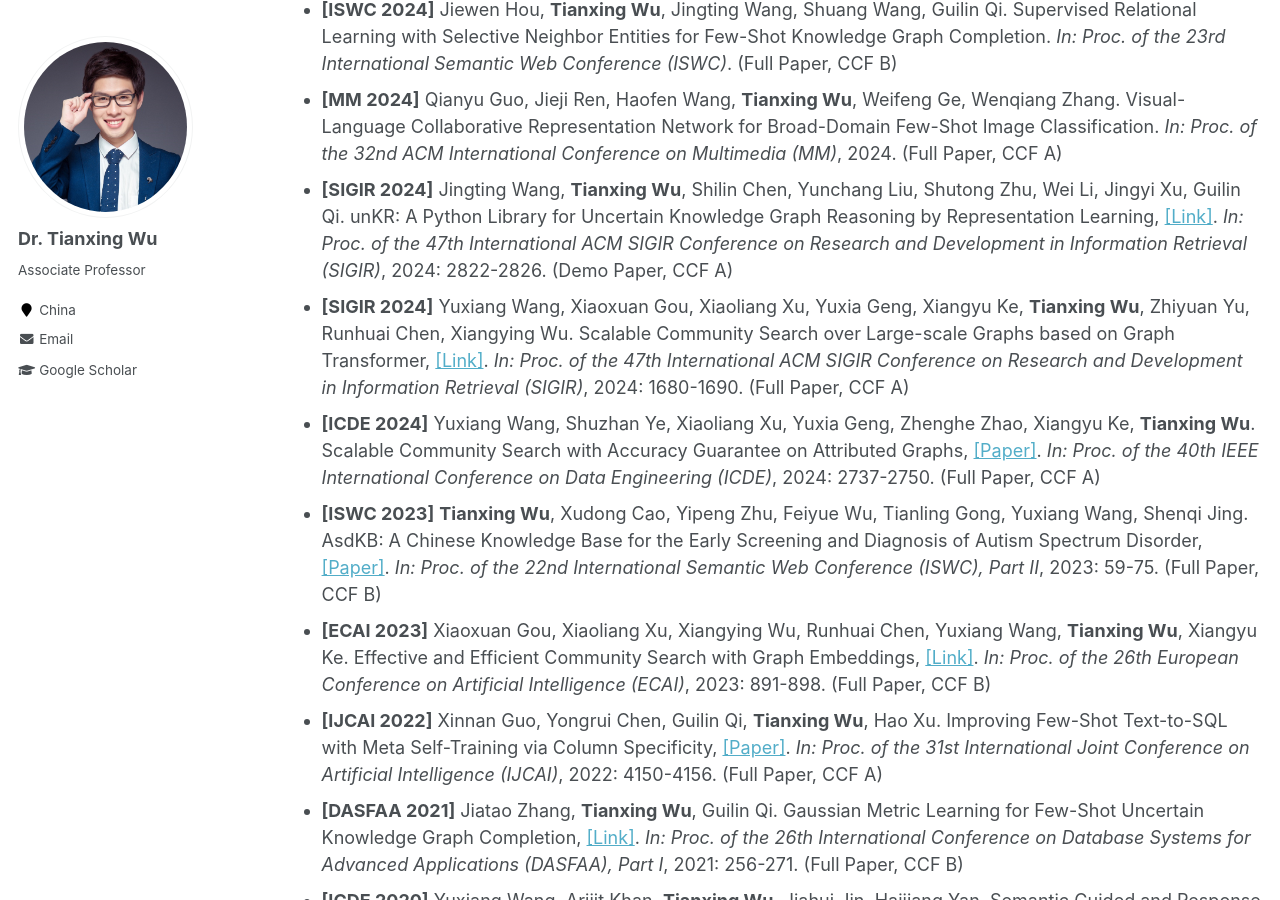
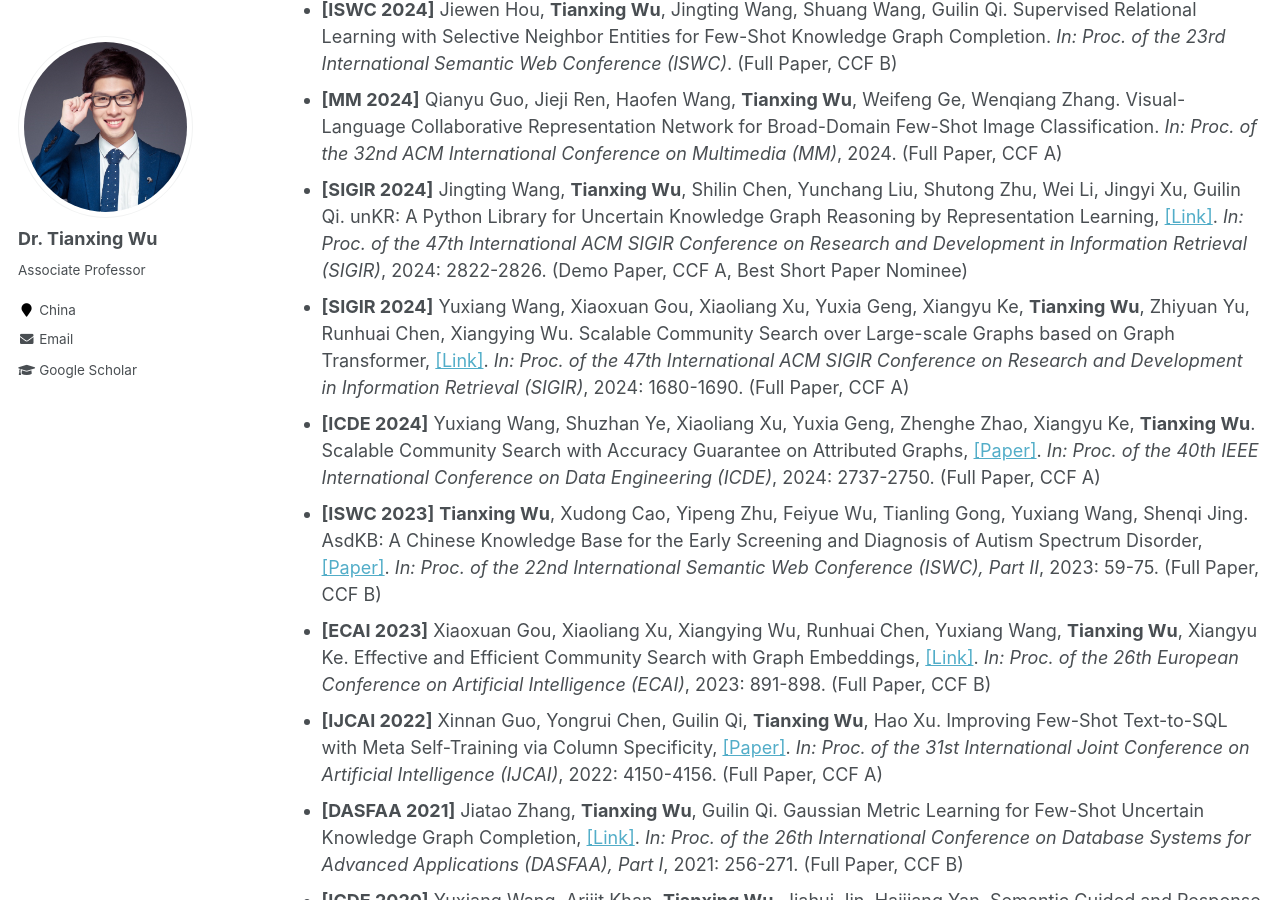
Before and after one commit to tianxing-wu/tianxing-wu.github.io, a Jekyll site: the page built from _pages/selected_publications.md, in a window 1280 px wide and 900 px high, scrolled down 1410 px. Built offline with Jekyll 4.4.1, drawn with Linux system fonts in a browser that asks for light colours; comment, search, counter and statistics services are not loaded.

Commit message:
Update selected_publications.md

```diff
--- a/_pages/selected_publications.md
+++ b/_pages/selected_publications.md
@@ -23,7 +23,7 @@ The full list of my publications can be found in [Google Scholar](https://schola
 ## Conference Papers:
 * **[ISWC 2024]** Jiewen Hou, **Tianxing Wu**, Jingting Wang, Shuang Wang, Guilin Qi. Supervised Relational Learning with Selective Neighbor Entities for Few-Shot Knowledge Graph Completion. <i>In: Proc. of the 23rd International Semantic Web Conference (ISWC)</i>. (Full Paper, CCF B)
 * **[MM 2024]** Qianyu Guo, Jieji Ren, Haofen Wang, **Tianxing Wu**, Weifeng Ge, Wenqiang Zhang. Visual-Language Collaborative Representation Network for Broad-Domain Few-Shot Image Classification. <i>In: Proc. of the 32nd ACM International Conference on Multimedia (MM)</i>, 2024. (Full Paper, CCF A)
-* **[SIGIR 2024]** Jingting Wang, **Tianxing Wu**, Shilin Chen, Yunchang Liu, Shutong Zhu, Wei Li, Jingyi Xu, Guilin Qi. unKR: A Python Library for Uncertain Knowledge Graph Reasoning by Representation Learning, [[Link]](https://dl.acm.org/doi/10.1145/3626772.3657661). <i>In: Proc. of the 47th International ACM SIGIR Conference on Research and Development in Information Retrieval (SIGIR)</i>, 2024: 2822-2826. (Demo Paper, CCF A)
+* **[SIGIR 2024]** Jingting Wang, **Tianxing Wu**, Shilin Chen, Yunchang Liu, Shutong Zhu, Wei Li, Jingyi Xu, Guilin Qi. unKR: A Python Library for Uncertain Knowledge Graph Reasoning by Representation Learning, [[Link]](https://dl.acm.org/doi/10.1145/3626772.3657661). <i>In: Proc. of the 47th International ACM SIGIR Conference on Research and Development in Information Retrieval (SIGIR)</i>, 2024: 2822-2826. (Demo Paper, CCF A, Best Short Paper Nominee)
 * **[SIGIR 2024]** Yuxiang Wang, Xiaoxuan Gou, Xiaoliang Xu, Yuxia Geng, Xiangyu Ke, **Tianxing Wu**, Zhiyuan Yu, Runhuai Chen, Xiangying Wu. Scalable Community Search over Large-scale Graphs based on Graph Transformer, [[Link]](https://dl.acm.org/doi/10.1145/3626772.3657771). <i>In: Proc. of the 47th International ACM SIGIR Conference on Research and Development in Information Retrieval (SIGIR)</i>, 2024: 1680-1690. (Full Paper, CCF A)
 * **[ICDE 2024]** Yuxiang Wang, Shuzhan Ye, Xiaoliang Xu, Yuxia Geng, Zhenghe Zhao, Xiangyu Ke, **Tianxing Wu**. Scalable Community Search with Accuracy Guarantee on Attributed Graphs, [[Paper]](https://arxiv.org/abs/2402.17242). <i>In: Proc. of the 40th IEEE International Conference on Data Engineering (ICDE)</i>, 2024: 2737-2750. (Full Paper, CCF A)
 * **[ISWC 2023]** **Tianxing Wu**, Xudong Cao, Yipeng Zhu, Feiyue Wu, Tianling Gong, Yuxiang Wang, Shenqi Jing. AsdKB: A Chinese Knowledge Base for the Early Screening and Diagnosis of Autism Spectrum Disorder, [[Paper]](https://arxiv.org/abs/2307.16773). <i>In: Proc. of the 22nd International Semantic Web Conference (ISWC), Part II</i>, 2023: 59-75. (Full Paper, CCF B)
```
